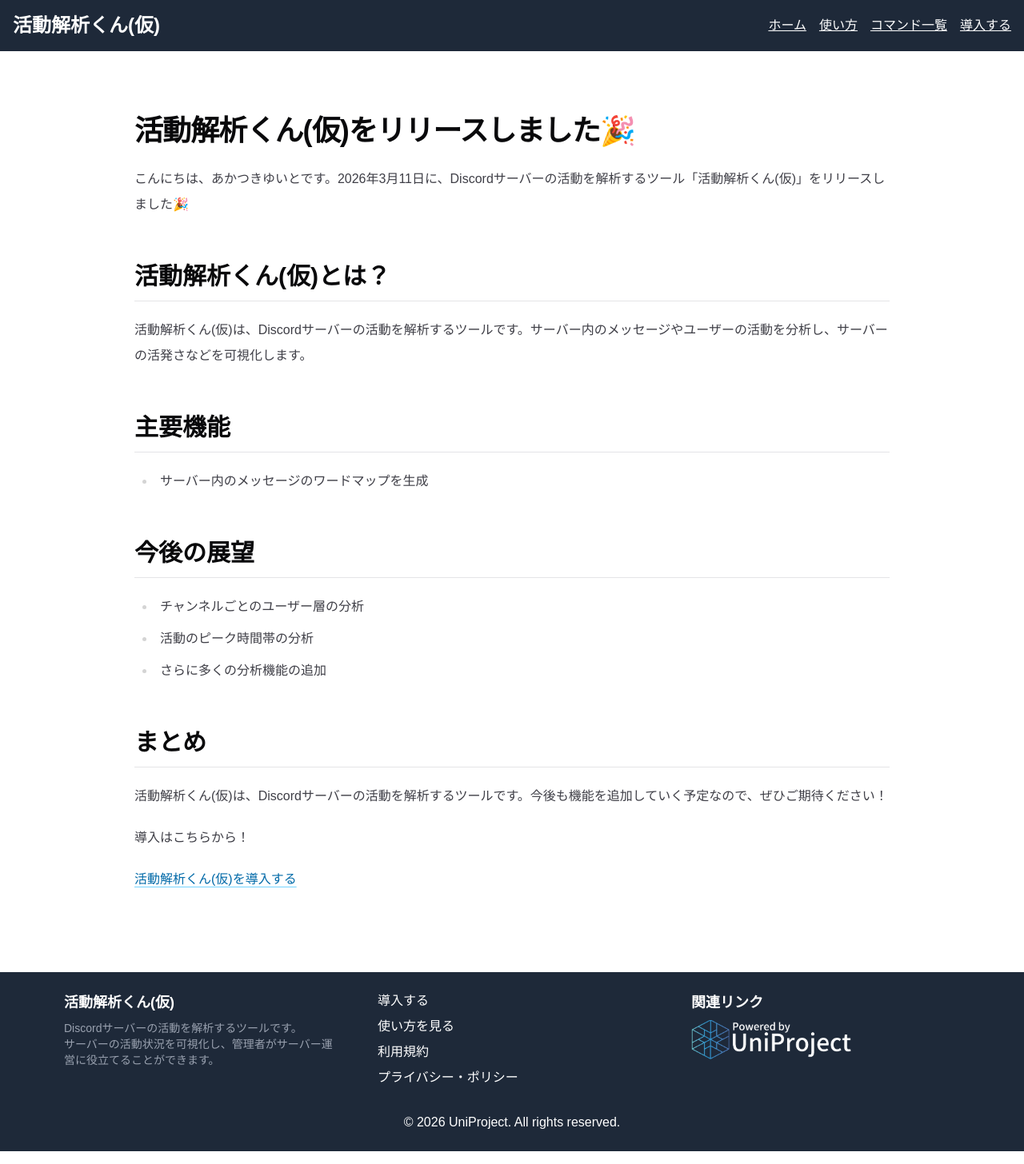
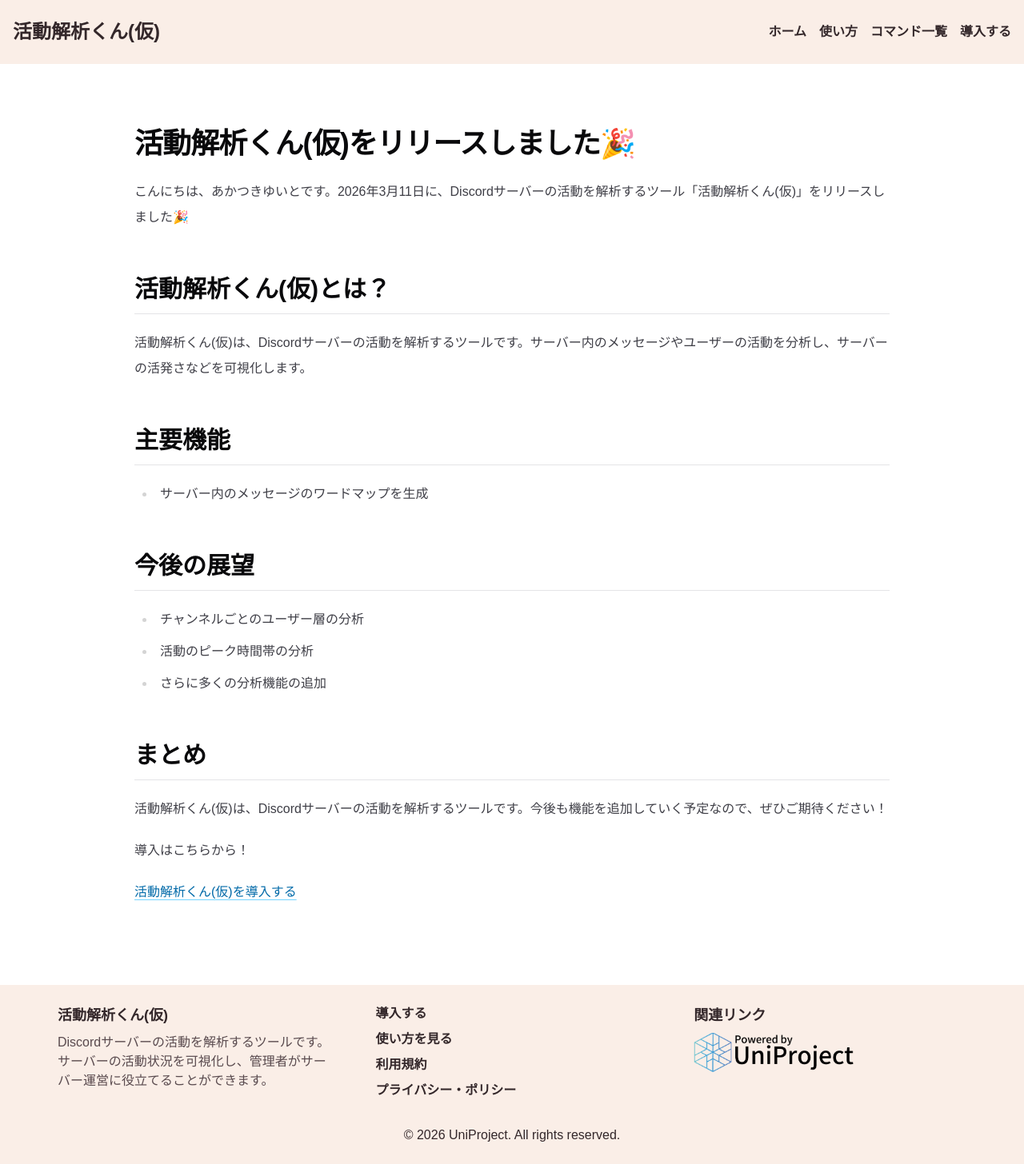
Before and after one commit to UniPro-tech/AnalyzeBotSite, a Next.js app: page /posts/00001 in a window 1280 px wide. Shown: the whole page at 80% size. Built offline with nearby package versions, Linux system fonts and the light colour scheme.

Commit message:
スタイルを統一

```diff
--- a/src/app/globals.css
+++ b/src/app/globals.css
@@ -4,6 +4,25 @@
 :root {
   --background: #ffffff;
   --foreground: #171717;
+}
+
+/* CSS color variables for Tailwind arbitrary value classes */
+:root {
+  --hero-background: #faeee7;
+  --hero-headline: #33272a;
+  --hero-paragraph: #594a4e;
+  --hero-button: #ff8ba7;
+  --hero-button-text: #33272a;
+
+  --primary-background: #fffffe;
+  --primary-headline: #33272a;
+  --primary-sub-headline: #594a4e;
+  --primary-card-background: #faeee7;
+  --primary-card-foreground: #33272a;
+  --primary-card-paragraph: #33272a;
+  --primary-paragraph: #594a4e;
+  --primary-button: #ff8ba7;
+  --primary-button-text: #33272a;
 }
 
 @theme inline {
@@ -13,13 +32,6 @@
   --font-mono: var(--font-geist-mono);
 }
 
-@media (prefers-color-scheme: dark) {
-  :root {
-    --background: #0a0a0a;
-    --foreground: #ededed;
-  }
-}
-
 body {
   background: var(--background);
   color: var(--foreground);
--- a/src/app/layout.tsx
+++ b/src/app/layout.tsx
@@ -1,8 +1,8 @@
 import type { Metadata } from "next";
 import { Geist, Geist_Mono } from "next/font/google";
 import "./globals.css";
-import Link from "next/link";
 import Footer from "@/components/Footer";
+import Header from "@/components/Header";
 
 const geistSans = Geist({
   variable: "--font-geist-sans",
@@ -33,45 +33,7 @@ export default function RootLayout({
       <body
         className={`${geistSans.variable} ${geistMono.variable} antialiased`}
       >
-        <header className="bg-gray-800 text-white p-4 flex items-center justify-between flex-row">
-          <h1 className="text-2xl font-bold">活動解析くん(仮)</h1>
-          <nav className="flex flex-row items-center space-x-2">
-            <ul className="flex space-x-4">
-              <li>
-                <Link
-                  href="/"
-                  className="underline hover:no-underline hover:text-blue-400"
-                >
-                  ホーム
-                </Link>
-              </li>
-              <li>
-                <Link
-                  href="#"
-                  className="underline hover:no-underline hover:text-blue-400"
-                >
-                  使い方
-                </Link>
-              </li>
-              <li>
-                <Link
-                  href="#"
-                  className="underline hover:no-underline hover:text-blue-400"
-                >
-                  コマンド一覧
-                </Link>
-              </li>
-              <li>
-                <Link
-                  href="/invite"
-                  className="underline hover:no-underline hover:text-blue-400"
-                >
-                  導入する
-                </Link>
-              </li>
-            </ul>
-          </nav>
-        </header>
+        <Header />
         {children}
         <Footer />
       </body>
--- a/src/components/Footer.tsx
+++ b/src/components/Footer.tsx
@@ -1,36 +1,46 @@
 import Image from "next/image";
 import Link from "next/link";
+import "../app/globals.css";
+import { HeaderFooterStyles } from "@/constants/styles";
+
+export const dynamic = "force-static";
 
 const upperItemClassName =
   "mb-4 md:mb-0 flex flex-col items-start w-[30%] h-full";
 
 export default function Footer() {
   return (
-    <footer className="w-full py-6 bg-gray-800 text-white text-center flex flex-col items-center justify-center space-y-8">
+    <footer
+      className={`${HeaderFooterStyles.base.common} ${HeaderFooterStyles.base.footer}`}
+    >
       <div
         id="footer-upper"
-        className="flex flex-col md:flex-row justify-between items-start max-w-6xl px-4 w-full"
+        className="flex flex-col md:flex-row justify-between items-start max-w-6xl px-2 w-full"
       >
         <div id="footer-left" className={`${upperItemClassName}`}>
           <h4 className="text-lg font-bold mb-2">活動解析くん(仮)</h4>
-          <p className="text-sm text-gray-400 text-left wrap-anywhere">
+          <p className={`${HeaderFooterStyles.paragraph} wrap-`}>
             Discordサーバーの活動を解析するツールです。
             <br />
-            サーバーの活動状況を可視化し、管理者がサーバー運営に役立てることができます。
+            サーバーの活動状況を可視化し、
+            <wbr />
+            管理者がサーバー
+            <wbr />
+            運営に役立てることができます。
           </p>
         </div>
         <div id="footer-center" className={`${upperItemClassName}`}>
           <nav className="flex flex-col space-y-2 items-start">
-            <Link href="/invite" className="hover:underline">
+            <Link href="/invite" className={`${HeaderFooterStyles.link}`}>
               導入する
             </Link>
-            <Link href="#" className="hover:underline">
+            <Link href="#" className={`${HeaderFooterStyles.link}`}>
               使い方を見る
             </Link>
-            <Link href="#" className="hover:underline">
+            <Link href="#" className={`${HeaderFooterStyles.link}`}>
               利用規約
             </Link>
-            <Link href="#" className="hover:underline">
+            <Link href="#" className={`${HeaderFooterStyles.link}`}>
               プライバシー・ポリシー
             </Link>
           </nav>
@@ -39,7 +49,7 @@ export default function Footer() {
           <h2 className="text-lg font-bold mb-2">関連リンク</h2>
           <Link href="https://uniproject.jp">
             <Image
-              src={"/imgs/common/powered_by_unipro_White.webp"}
+              src={"/imgs/common/powered_by_unipro_Black.webp"}
               alt="Powered by UniProject"
               width={200}
               height={50}
--- /dev/null
+++ b/src/components/Header.tsx
@@ -0,0 +1,39 @@
+import Link from "next/link";
+import "../app/globals.css";
+import { HeaderFooterStyles } from "@/constants/styles";
+
+export const dynamic = "force-static";
+
+export default function Header() {
+  return (
+    <header
+      className={`${HeaderFooterStyles.base.common} ${HeaderFooterStyles.base.header}`}
+    >
+      <h1 className="text-2xl font-bold">活動解析くん(仮)</h1>
+      <nav className="flex flex-row items-center space-x-2">
+        <ul className="flex space-x-4">
+          <li>
+            <Link href="/" className={`${HeaderFooterStyles.link}`}>
+              ホーム
+            </Link>
+          </li>
+          <li>
+            <Link href="#" className={`${HeaderFooterStyles.link}`}>
+              使い方
+            </Link>
+          </li>
+          <li>
+            <Link href="#" className={`${HeaderFooterStyles.link}`}>
+              コマンド一覧
+            </Link>
+          </li>
+          <li>
+            <Link href="/invite" className={`${HeaderFooterStyles.link}`}>
+              導入する
+            </Link>
+          </li>
+        </ul>
+      </nav>
+    </header>
+  );
+}
--- /dev/null
+++ b/src/constants/styles.ts
@@ -0,0 +1,47 @@
+type ColorConstant = {
+  background: string;
+  headline: string;
+  subHeadline?: string;
+  cardBackground?: string;
+  cardParagraph?: string;
+  paragraph: string;
+  button: string;
+  buttonText: string;
+};
+
+type ColorConfigs = {
+  hero: ColorConstant;
+  primary: ColorConstant;
+};
+
+export const colors: ColorConfigs = {
+  hero: {
+    background: "#faeee7",
+    headline: "#33272a",
+    paragraph: "#594a4e",
+    button: "#ff8ba7",
+    buttonText: "#33272a",
+  },
+  primary: {
+    background: "#fffffe",
+    headline: "#33272a",
+    subHeadline: "#594a4e",
+    cardBackground: "#faeee7",
+    cardParagraph: "#33272a",
+    paragraph: "#594a4e",
+    button: "#ff8ba7",
+    buttonText: "#33272a",
+  },
+};
+
+export const HeaderFooterStyles = {
+  base: {
+    // Use Tailwind arbitrary value classes that reference CSS variables.
+    // Keep the classes literal so Tailwind JIT can detect them.
+    common: `w-full py-6 bg-(--hero-background) text-(--hero-headline) p-4 flex items-center`,
+    header: `justify-between flex-row`,
+    footer: `text-center flex-col justify-center space-y-8`,
+  },
+  link: `font-bold hover:underline no-underline hover:text-(--hero-button)`,
+  paragraph: `text-left text-(--hero-paragraph)`,
+};
```
Also changed, not shown: public/imgs/common/powered_by_unipro_Black.webp (added), public/imgs/common/powered_by_unipro_White.webp (deleted).
